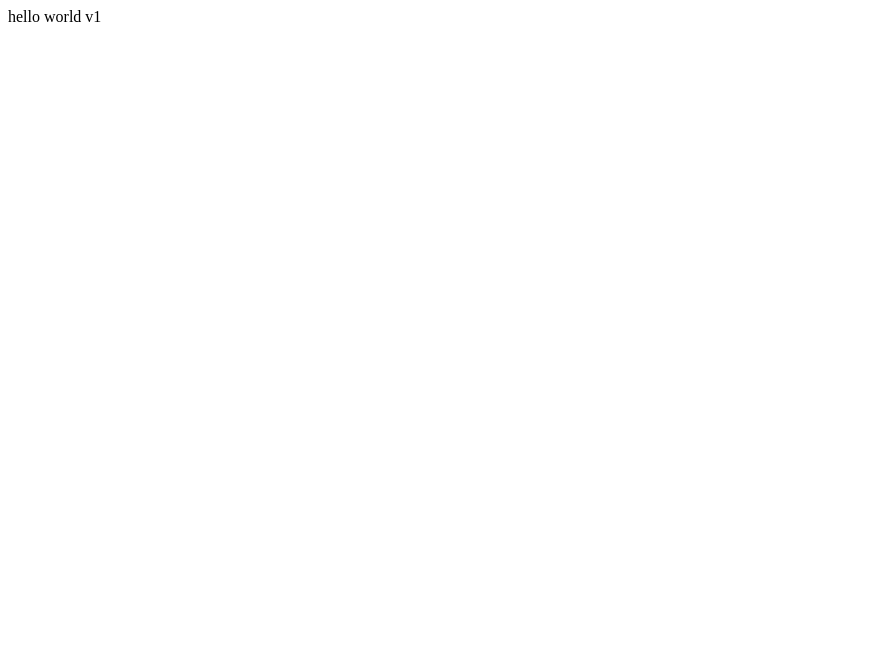
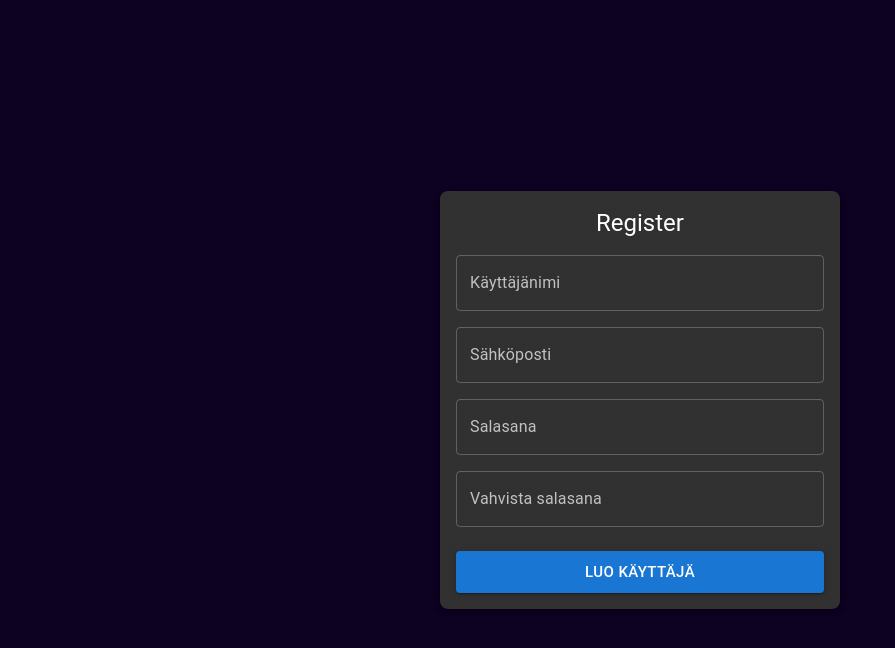
Before and after one commit to mikouzdev/jkl-review-app, a React app in the folder frontend/: page / in a window 1280 px wide. Shown: the top 648 px of the page, without its empty margins (0-895 px from the left). Built offline with nearby package versions, Linux system fonts and the light colour scheme; the HTML template or start-up script is replaced by a standard one.

Commit message:
Feature/register page

```diff
--- a/frontend/package.json
+++ b/frontend/package.json
@@ -10,6 +10,10 @@
     "preview": "vite preview"
   },
   "dependencies": {
+    "@emotion/react": "^11.14.0",
+    "@emotion/styled": "^11.14.1",
+    "@fontsource/roboto": "^5.2.8",
+    "@mui/material": "^7.3.5",
     "axios": "^1.13.2",
     "react": "^19.1.1",
     "react-dom": "^19.1.1"
--- a/frontend/src/App.tsx
+++ b/frontend/src/App.tsx
@@ -1,8 +1,10 @@
+import RegisterPage from "./pages/RegisterPage"
+
 function App() {
 
   return (
     <>
-      <div>hello world v1</div>
+      <RegisterPage />
     </>
   )
 }
--- /dev/null
+++ b/frontend/src/components/RegisterForm.tsx
@@ -0,0 +1,73 @@
+import { Container, Button, Paper, Typography, Box, TextField } from '@mui/material';
+
+export interface RegisterData {
+    username: string;
+    email: string;
+    password: string;
+    confirmPassword: string;
+}
+
+interface Props {
+    form: RegisterData;
+    handleChange: (e: React.ChangeEvent<HTMLInputElement>) => void;
+    handleSubmit: (e: React.FormEvent<HTMLFormElement>) => void;
+    error: string;
+    isLoading: boolean;
+}
+
+function RegisterForm({ form, handleChange, handleSubmit, error, isLoading }: Props) {
+    return (
+        <Container sx={{
+            height: "100vh",
+            display: "flex",
+            alignItems: "center",
+            justifyContent: "center"
+        }}>
+            <Paper
+                elevation={3}
+                sx={{
+                    p: 2,
+                    width: "100%",
+                    maxWidth: 400,
+                    borderRadius: 2
+                }}
+            >
+                <Typography
+                    variant="h5"
+                    align="center"
+                    gutterBottom>
+                    Register
+                </Typography>
+                <Box
+                    component="form"
+                    onSubmit={handleSubmit}
+                    sx={
+                        {
+                            display: "flex",
+                            flexDirection: "column",
+                            gap: 2,
+                            mt: 2
+                        }}
+                >
+
+                    <TextField value={form.username} onChange={handleChange} name="username" label="Käyttäjänimi" variant="outlined" fullWidth />
+                    <TextField value={form.email} onChange={handleChange} name="email" label="Sähköposti" type="email" variant="outlined" fullWidth />
+                    <TextField value={form.password} onChange={handleChange} name="password" label="Salasana" type="password" variant="outlined" fullWidth />
+                    <TextField value={form.confirmPassword} onChange={handleChange} name="confirmPassword" label="Vahvista salasana" type="password" variant="outlined" fullWidth />
+
+                    {error && (
+                        <Typography color="error" align="center">
+                            {error}
+                        </Typography>
+                    )}
+
+                    <Button disabled={isLoading} type="submit" variant="contained" size="large" sx={{ mt: 1 }}>
+                        Luo käyttäjä
+                    </Button>
+                </Box>
+            </Paper>
+        </Container>
+    )
+}
+
+export default RegisterForm
--- a/frontend/src/main.tsx
+++ b/frontend/src/main.tsx
@@ -1,13 +1,18 @@
 import { StrictMode } from 'react'
 import { createRoot } from 'react-dom/client'
 import { AuthProvider } from './context/AuthProvider.tsx'
+import { ThemeProvider, CssBaseline } from '@mui/material'
+import theme from "./theme.ts"
 import './index.css'
 import App from './App.tsx'
 
 createRoot(document.getElementById('root')!).render(
   <StrictMode>
     <AuthProvider>
-      <App />
+      <ThemeProvider theme={theme}>
+        <CssBaseline />
+        <App />
+      </ThemeProvider>
     </AuthProvider>
   </StrictMode>,
 )
--- /dev/null
+++ b/frontend/src/pages/RegisterPage.tsx
@@ -0,0 +1,63 @@
+
+import { useState } from 'react';
+import axios from 'axios';
+import RegisterForm, { type RegisterData } from '../components/RegisterForm';
+
+function RegisterPage() {
+
+    const [isLoading, setIsLoading] = useState<boolean>(false)
+    const [error, setError] = useState<string>("");
+    const [form, setForm] = useState<RegisterData>({
+        username: "",
+        email: "",
+        password: "",
+        confirmPassword: "",
+    })
+
+    const handleChange = (e: React.ChangeEvent<HTMLInputElement>) => {
+        setForm({ ...form, [e.target.name]: e.target.value })
+    }
+
+    const handleSubmit = (e: React.FormEvent<HTMLFormElement>) => {
+        e.preventDefault();
+        setError("")
+
+        if (!form.username || !form.email || !form.password || !form.confirmPassword)
+            return setError("Täytä kaikki kentät.")
+
+        if (!form.email.includes("@"))
+            return setError("Sähköposti ei kelpaa.")
+
+        if (form.password.length < 6)
+            return setError("Salasanan täytyy olla vähintään 6 merkkiä.")
+
+        if (form.password !== form.confirmPassword)
+            return setError("Salasanat eivät täsmää.")
+
+        setIsLoading(true);
+        registerRequest();
+    }
+
+    async function registerRequest() {
+        try {
+            const response = await axios.post("api/users/register", form)
+            if (response.status === 201) alert("Käyttäjän luominen onnistui.")
+        } catch (error) {
+            setError("Rekisteröinti epäonnistui, yritä uudelleen.")
+        } finally {
+            setIsLoading(false)
+        }
+    }
+
+    return (
+        <RegisterForm
+            form={form}
+            handleChange={handleChange}
+            handleSubmit={handleSubmit}
+            error={error}
+            isLoading={isLoading}
+        />
+    )
+}
+
+export default RegisterPage;
--- /dev/null
+++ b/frontend/src/theme.ts
@@ -0,0 +1,26 @@
+import { createTheme } from "@mui/material";
+
+const theme = createTheme({
+    palette: {
+        mode: 'dark',
+        primary: {
+            main: '#1976d2',
+        },
+        background: {
+            default: '#121212',
+            paper: '#1e1e1e',
+        },
+    },
+    components: {
+        MuiCssBaseline: {
+            styleOverrides: {
+                body: {
+                    backgroundColor: '#0D0221',
+                    color: '#fff',
+                }
+            }
+        }
+    }
+})
+
+export default theme;
```
Also changed, not shown: 2 other files (tests, documents, lock files or other folders).
